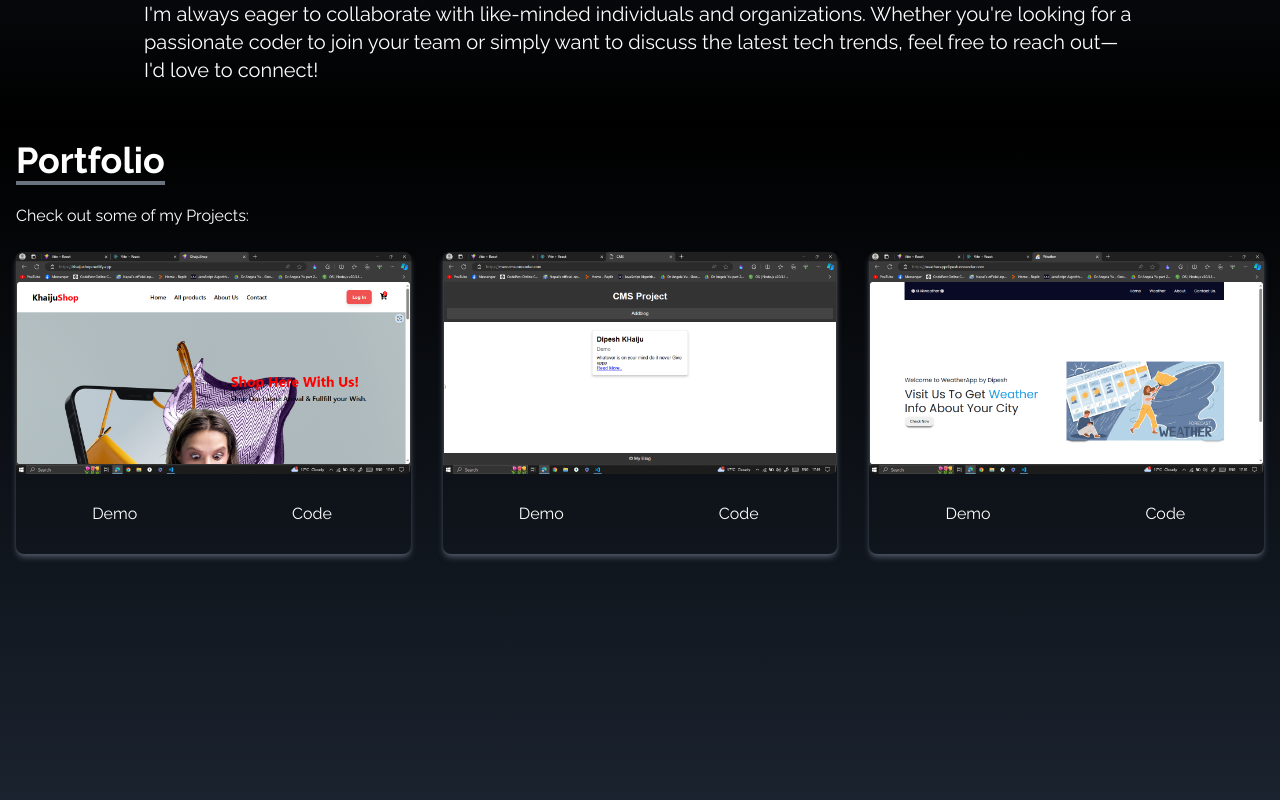
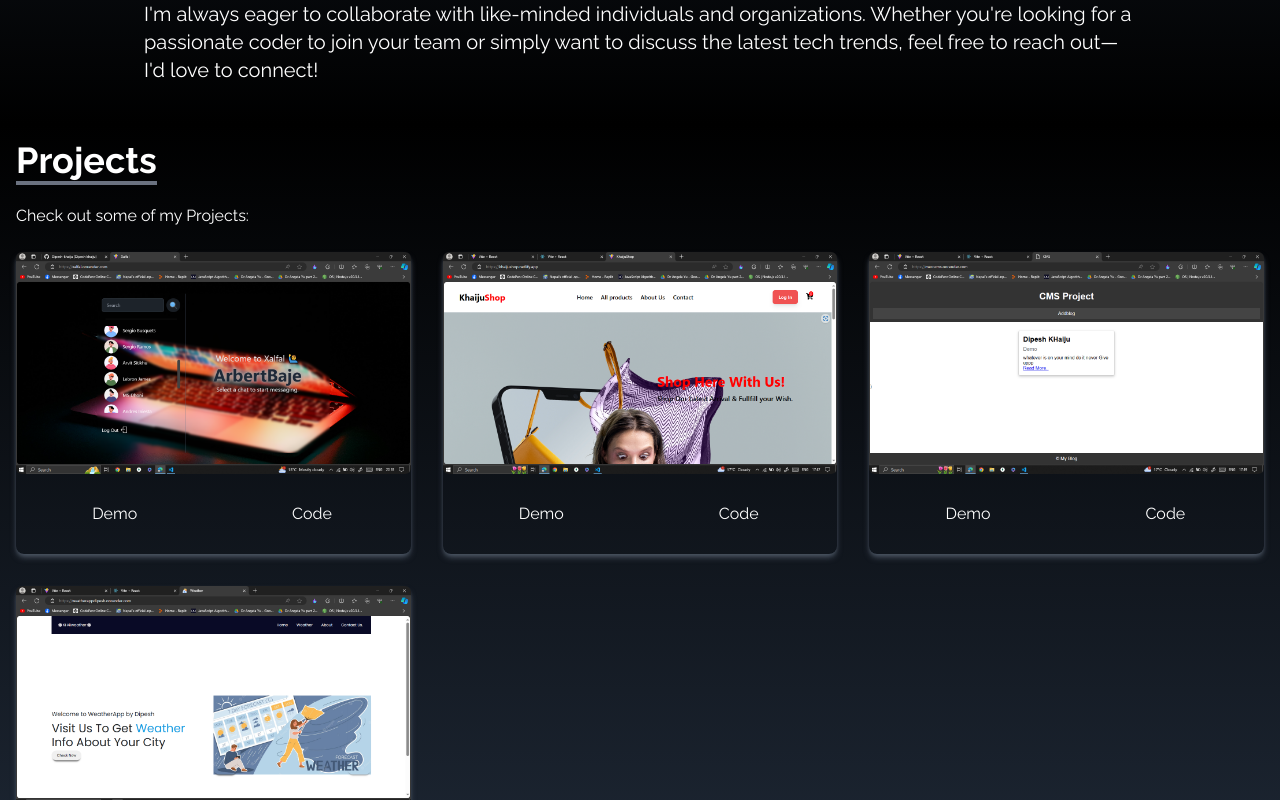
Before and after one commit to Dipesh-khaiju/Portfolio, a React (Vite) app: page / in a window 1280 px wide. Shown: the part 1320-2120 px from the top of the page. Built offline with nearby package versions, Linux system fonts and the light colour scheme.

Commit message:
added new project xalfal

```diff
--- a/src/components/Navbar/Navbar.jsx
+++ b/src/components/Navbar/Navbar.jsx
@@ -19,7 +19,7 @@ const Navbar = () => {
     },
     {
       id: 3,
-      name: "Portfolio",
+      name: "Projects",
       target:"portfolio"
     },
 
--- a/src/components/SocialLinks/SocialLinks.jsx
+++ b/src/components/SocialLinks/SocialLinks.jsx
@@ -42,7 +42,7 @@ const links=[
              Resume <BsFillPersonLinesFill size={30} />
             </>
         ),
-        href:"../../public/Resume-Dipesh-Khaiju.pdf",
+        href:"../../../public/resume.pdf",
         style:"rounded-br-md",
         download:true
     },
@@ -57,7 +57,7 @@ const links=[
             links.map(({id,href,child,style,download})=>(
                 <li key={id}
                 className={"flex justify-between itens-center w-40 h-14 px-4 bg-gray-500 ml-[-140px] sm:ml-[-100px] hover:rounded-md duration-300 hover:ml-[-10px]"+" "+style}>
-                <a href={href} download={download} target="_blank" className='flex justify-between items-center w-full text-white'>
+                <a href={href} download={download} target="_blank"   rel="noopener noreferrer" className='flex justify-between items-center w-full text-white'>
                   {child}
                 </a>
             </li>
--- a/src/components/portfolio/Portfolio.jsx
+++ b/src/components/portfolio/Portfolio.jsx
@@ -2,23 +2,30 @@ import React from "react";
 import khaijushop from "../../assets/img/khaijushop.png";
 import cms from "../../assets/img/cms.png";
 import weather from "../../assets/img/weather.png";
+import xalfal from "../../assets/img/xalfal.png"
 
 const Portfolio = () => {
   const portfolios = [
     {
-      id: 1,
+      id:1,
+      src :xalfal,
+      link1:"https://xalfal.onrender.com/",
+      link2:"https://github.com/Dipesh-khaiju/Xalfal"
+    },
+    {
+      id: 2,
       src: khaijushop,
       link1: "https://khaijushop.netlify.app/",
       link2: "https://github.com/Dipesh-khaiju/ecomm_khaijushop"
     },
     {
-      id: 2,
+      id: 3,
       src: cms,
       link1: "https://merocms.onrender.com/",
       link2: "https://github.com/Dipesh-khaiju/CMS"
     },
     {
-      id: 3,
+      id: 4,
       src: weather,
       link1: "https://weatherappdipesh.onrender.com/",
       link2: "https://github.com/Dipesh-khaiju/todolist_mern"
@@ -41,7 +48,7 @@ const Portfolio = () => {
       <div className="max-w-screen-kg p-4 mx-auto flex flex-col justify-center w-fullh-full">
         <div>
           <p className="text-4xl font-bold  inline border-b-4 border-gray-500">
-            Portfolio
+            Projects
           </p>
           <p className="py-6">Check out some of my Projects:</p>
         </div>
```
Also changed, not shown: src/assets/img/xalfal.png (added), 1 other file (tests, documents, lock files or other folders).
